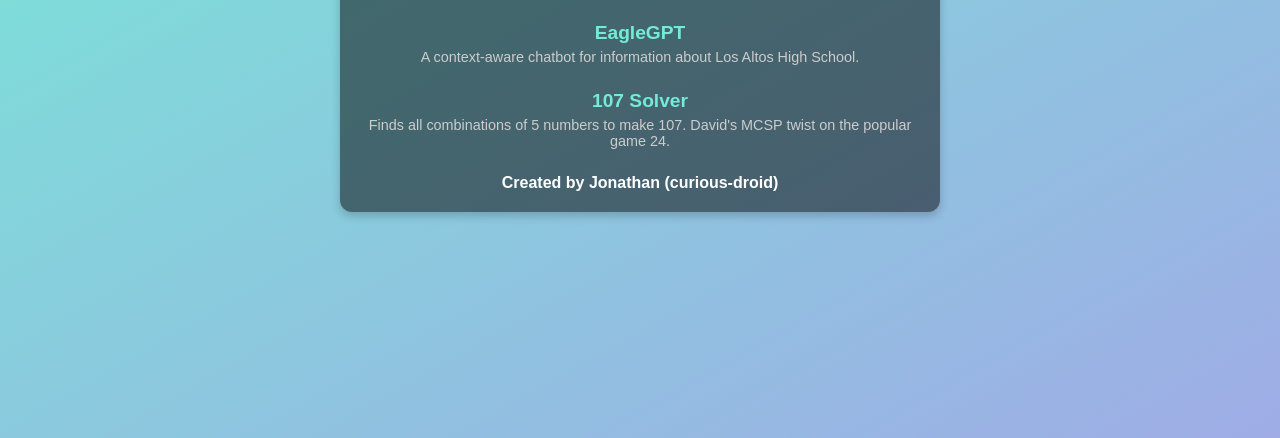
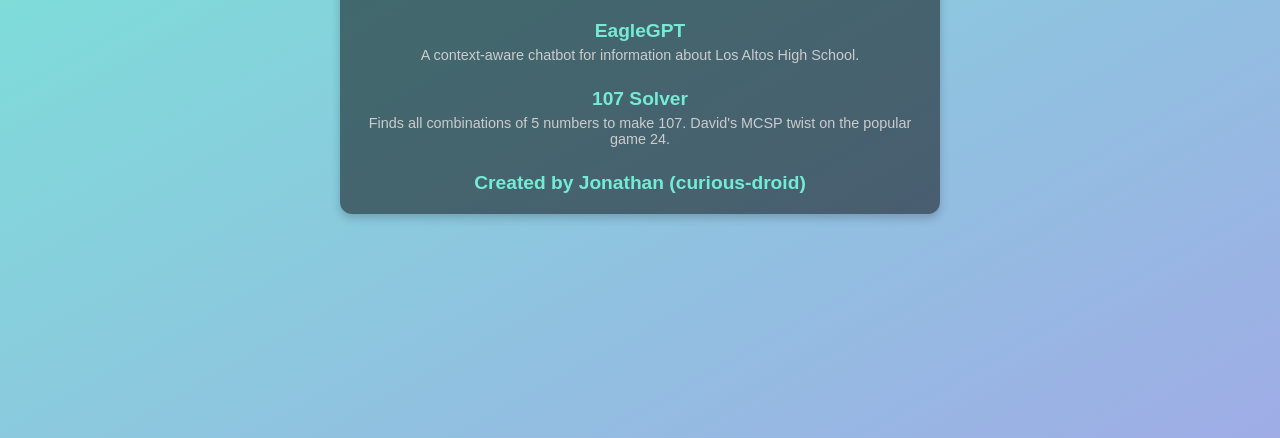
Before and after one commit to curious-droid/projects, a plain HTML site: page index.html in a window 1280 px wide. Shown: the part 362-800 px from the top of the page. Drawn offline with Linux system fonts and the light colour scheme.

Commit message:
Update index.html

```diff
--- a/index.html
+++ b/index.html
@@ -69,8 +69,11 @@
       font-weight: bold;
     }
 
-    footer:hover {
-      color: #fff;
+    footer a {
+      text-decoration: none;
+    }
+
+    footer a:hover {
       text-shadow: 0 0 10px #74ebd5;
     }
   </style>
@@ -106,7 +109,7 @@
       </li>
     </ul>
     <footer>
-      Created by Jonathan (curious-droid)
+      <a href="https://github.com/curious-droid" target="_blank">Created by Jonathan (curious-droid)</a>
     </footer>
   </div>
 </body>
```
